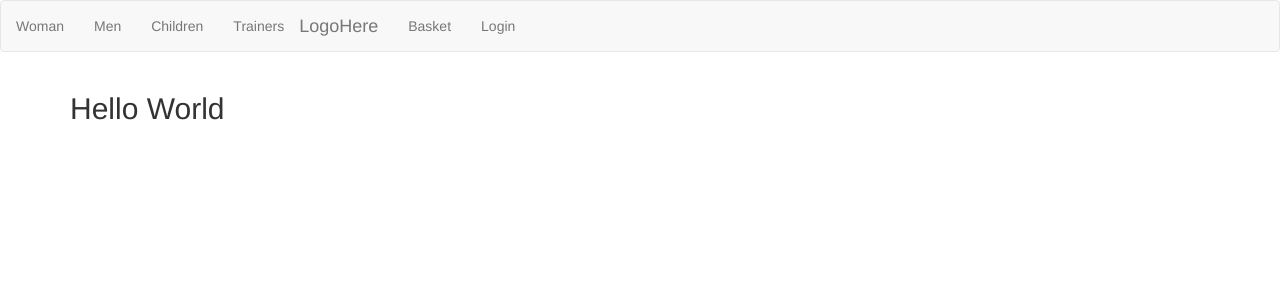
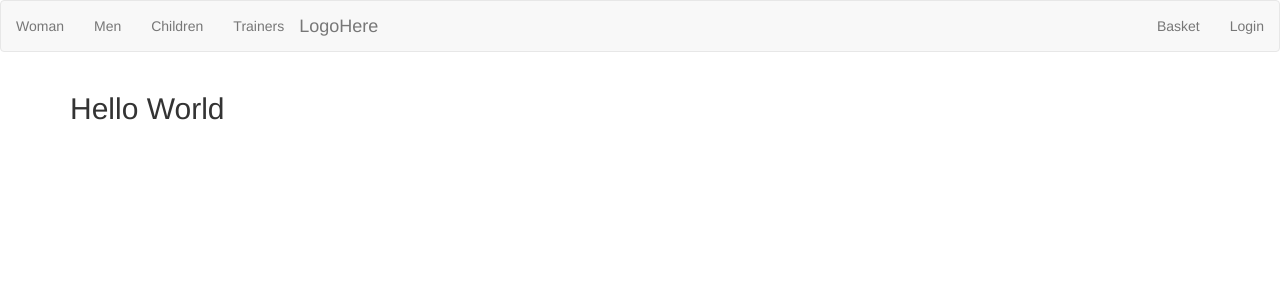
Before and after one commit to Eliiss/Cloud-assessment, a Python web app: template shoes_ecommerce/store/Templates/shoes_ecommerce/Homepage.html in a window 1280 px wide. Shown: the top 300 px of the page. Run offline with Jinja, Linux system fonts and the light colour scheme; the template is opened without the code that fills it, so the values that code supplies are empty; some libraries are stand-ins or nearby versions.

Commit message:
navbarupdate2

```diff
--- a/shoes_ecommerce/store/Templates/shoes_ecommerce/Homepage.html
+++ b/shoes_ecommerce/store/Templates/shoes_ecommerce/Homepage.html
@@ -16,12 +16,12 @@
             <li><a href="#">Trainers</a></li>
           </ul>
 
-          <div class="container-fluid">
+          <div class="container-fluid" id="logo">
             <div class="navbar-header">
               <a class="navbar-brand" href="Homepage.html">LogoHere</a>
             </div>
 
-            <ul class="nav navbar-nav">
+            <ul class="nav navbar-nav navbar-right">
                 <li><a href="#">Basket</a></li>
                 <li><a href="#">Login</a></li>
               </ul>
```
